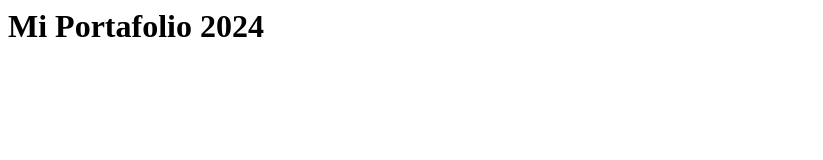
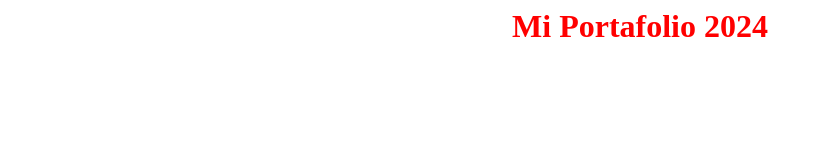
Before and after one commit to profesordidiermorantes/ProyectoPortafolio2024, a plain HTML site: page index.html in a window 1280 px wide. Shown: the whole page, without its empty margins (0-823 px from the left). Drawn offline with Linux system fonts and the light colour scheme.

Commit message:
cuarta version: agregamos estilos

```diff
--- a/assets/css/estilos.css
+++ b/assets/css/estilos.css
@@ -0,0 +1,4 @@
+h1{
+    color: red;
+    text-align: center;
+}
--- a/index.html
+++ b/index.html
@@ -1,6 +1,7 @@
 <html>
 	<head>
 		<title>Portafolio 2024</title>
+		<link rel="stylesheet" href="assets/css/estilos.css">
 	</head>
 	<body>
 		<h1>Mi Portafolio 2024 </h1>
```
